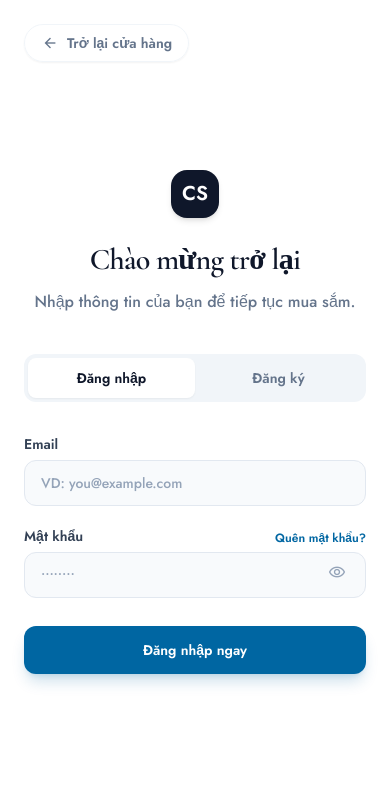
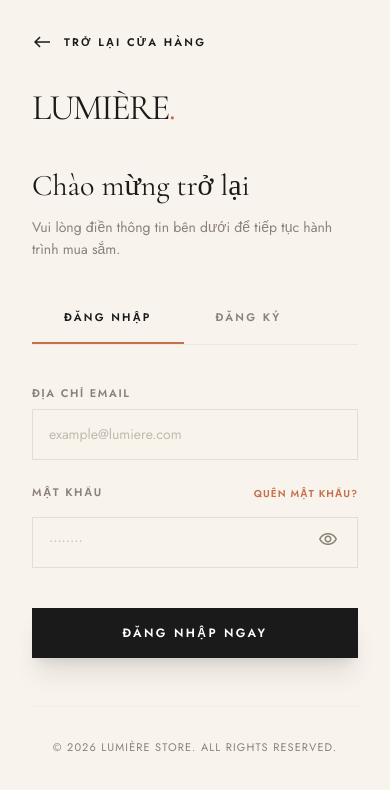
Before and after one commit to ToannLee204/clothing-store-fe, a React (Vite) app: page /auth in a window 390 px wide. Shown: the top 790 px of the page. Built offline with nearby package versions, Linux system fonts and the light colour scheme.

Commit message:
refactor: chỉnh sửa lại giao diện trang đăng nhập, đăng ký

```diff
--- a/src/components/auth/LoginForm.jsx
+++ b/src/components/auth/LoginForm.jsx
@@ -2,19 +2,19 @@ import { useState } from 'react';
 
 function EyeIcon({ hidden = false }) {
   return (
-    <span className="material-symbols-outlined text-[18px]">
+    <span className="material-symbols-outlined text-[20px]">
       {hidden ? 'visibility_off' : 'visibility'}
     </span>
   );
 }
 
 const inputBase =
-  'w-full rounded-xl border border-slate-200 bg-slate-50 px-4 py-3 text-sm text-slate-900 outline-none transition-all placeholder:text-slate-400 focus:bg-white focus:border-[#0066A2] focus:ring-2 focus:ring-[#0066A2]/20 font-medium';
-const labelBase = 'mb-1.5 block text-sm font-bold text-slate-700';
+  'w-full bg-lumiere-cream/30 border border-lumiere-gray/20 px-4 py-3.5 text-[14px] text-lumiere-charcoal outline-none transition-all placeholder:text-lumiere-gray/50 focus:border-lumiere-charcoal focus:bg-white';
+const labelBase = 'text-[11px] tracking-[0.15em] uppercase font-bold text-lumiere-gray mb-2 block';
 const formButtonBase =
-  'w-full rounded-xl bg-[#0066A2] px-5 py-3.5 text-sm font-bold text-white shadow-lg shadow-[#0066A2]/20 transition-all hover:bg-[#005587] hover:-translate-y-0.5';
+  'w-full bg-lumiere-charcoal text-white text-[12px] tracking-[0.2em] uppercase font-bold py-4 hover:bg-lumiere-terracotta transition-all shadow-xl shadow-lumiere-charcoal/10 active:scale-[0.98]';
 
-export default function LoginForm({ onSubmit, error }) {
+export default function LoginForm({ onSubmit }) {
   const [loginData, setLoginData] = useState({ email: '', matKhau: '' });
   const [showPassword, setShowPassword] = useState(false);
 
@@ -24,25 +24,25 @@ export default function LoginForm({ onSubmit, error }) {
   };
 
   return (
-    <form className="space-y-5 animate-fade-in" onSubmit={handleSubmit}>
+    <form className="space-y-6 animate-fade-in" onSubmit={handleSubmit}>
       <div>
-        <label className={labelBase}>Email</label>
+        <label className={labelBase}>Địa chỉ Email</label>
         <input
           className={inputBase}
           type="email"
           value={loginData.email}
           onChange={(e) => setLoginData({ ...loginData, email: e.target.value })}
-          placeholder="VD: you@example.com"
+          placeholder="example@lumiere.com"
           required
         />
       </div>
 
       <div>
-        <div className="flex justify-between items-end mb-1.5">
-          <label className="text-sm font-bold text-slate-700 block">Mật khẩu</label>
-          <a href="#" className="text-xs font-bold text-[#0066A2] hover:underline">
+        <div className="flex justify-between items-end mb-2">
+          <label className={labelBase}>Mật khẩu</label>
+          <button type="button" className="text-[10px] tracking-widest uppercase font-bold text-lumiere-terracotta hover:underline mb-2">
             Quên mật khẩu?
-          </a>
+          </button>
         </div>
         <div className="relative">
           <input
@@ -56,14 +56,14 @@ export default function LoginForm({ onSubmit, error }) {
           <button
             type="button"
             onClick={() => setShowPassword(!showPassword)}
-            className="absolute right-4 top-1/2 -translate-y-1/2 text-slate-400 hover:text-[#0066A2] transition-colors p-1"
+            className="absolute right-4 top-1/2 -translate-y-1/2 text-lumiere-gray hover:text-lumiere-charcoal transition-colors p-1"
           >
             <EyeIcon hidden={showPassword} />
           </button>
         </div>
       </div>
 
-      <div className="pt-2">
+      <div className="pt-4">
         <button type="submit" className={formButtonBase}>
           Đăng nhập ngay
         </button>
--- a/src/components/auth/RegisterForm.jsx
+++ b/src/components/auth/RegisterForm.jsx
@@ -2,19 +2,19 @@ import { useState } from 'react';
 
 function EyeIcon({ hidden = false }) {
   return (
-    <span className="material-symbols-outlined text-[18px]">
+    <span className="material-symbols-outlined text-[20px]">
       {hidden ? 'visibility_off' : 'visibility'}
     </span>
   );
 }
 
 const inputBase =
-  'w-full rounded-xl border border-slate-200 bg-slate-50 px-4 py-3 text-sm text-slate-900 outline-none transition-all placeholder:text-slate-400 focus:bg-white focus:border-[#0066A2] focus:ring-2 focus:ring-[#0066A2]/20 font-medium';
-const labelBase = 'mb-1.5 block text-sm font-bold text-slate-700';
+  'w-full bg-lumiere-cream/30 border border-lumiere-gray/20 px-4 py-3.5 text-[14px] text-lumiere-charcoal outline-none transition-all placeholder:text-lumiere-gray/50 focus:border-lumiere-charcoal focus:bg-white';
+const labelBase = 'text-[11px] tracking-[0.15em] uppercase font-bold text-lumiere-gray mb-2 block';
 const formButtonBase =
-  'w-full rounded-xl bg-[#0066A2] px-5 py-3.5 text-sm font-bold text-white shadow-lg shadow-[#0066A2]/20 transition-all hover:bg-[#005587] hover:-translate-y-0.5';
+  'w-full bg-lumiere-charcoal text-white text-[12px] tracking-[0.2em] uppercase font-bold py-4 hover:bg-lumiere-terracotta transition-all shadow-xl shadow-lumiere-charcoal/10 active:scale-[0.98]';
 
-export default function RegisterForm({ onSubmit, error }) {
+export default function RegisterForm({ onSubmit }) {
   const [regData, setRegData] = useState({
     hoTen: '',
     ngaySinh: '',
@@ -33,16 +33,16 @@ export default function RegisterForm({ onSubmit, error }) {
   };
 
   return (
-    <form className="space-y-5 animate-fade-in" onSubmit={handleSubmit}>
-      <div className="grid grid-cols-2 gap-4">
+    <form className="space-y-6 animate-fade-in" onSubmit={handleSubmit}>
+      <div className="grid grid-cols-1 sm:grid-cols-2 gap-6">
         <div>
-          <label className={labelBase}>Họ tên</label>
+          <label className={labelBase}>Họ và tên</label>
           <input
             className={inputBase}
             type="text"
             value={regData.hoTen}
             onChange={(e) => setRegData({ ...regData, hoTen: e.target.value })}
-            placeholder="Nguyễn Văn A"
+            placeholder="VD: Nguyễn Văn A"
             required
           />
         </div>
@@ -53,13 +53,13 @@ export default function RegisterForm({ onSubmit, error }) {
             type="tel"
             value={regData.soDienThoai}
             onChange={(e) => setRegData({ ...regData, soDienThoai: e.target.value })}
-            placeholder="0987654321"
+            placeholder="VD: 0912 345 678"
             required
           />
         </div>
       </div>
 
-      <div className="grid grid-cols-2 gap-4">
+      <div className="grid grid-cols-1 sm:grid-cols-2 gap-6">
         <div>
           <label className={labelBase}>Ngày sinh</label>
           <input
@@ -85,23 +85,23 @@ export default function RegisterForm({ onSubmit, error }) {
       </div>
 
       <div>
-        <label className={labelBase}>Email</label>
+        <label className={labelBase}>Địa chỉ Email</label>
         <input
           className={inputBase}
           type="email"
           value={regData.email}
           onChange={(e) => setRegData({ ...regData, email: e.target.value })}
-          placeholder="you@example.com"
+          placeholder="example@lumiere.com"
           required
         />
       </div>
 
-      <div className="grid grid-cols-2 gap-4">
+      <div className="grid grid-cols-1 sm:grid-cols-2 gap-6">
         <div>
           <label className={labelBase}>Mật khẩu</label>
           <div className="relative">
             <input
-              className={`${inputBase} pr-10`}
+              className={`${inputBase} pr-12`}
               type={showRegPassword ? 'text' : 'password'}
               value={regData.matKhau}
               onChange={(e) => setRegData({ ...regData, matKhau: e.target.value })}
@@ -111,7 +111,7 @@ export default function RegisterForm({ onSubmit, error }) {
             <button
               type="button"
               onClick={() => setShowRegPassword(!showRegPassword)}
-              className="absolute right-2 top-1/2 -translate-y-1/2 text-slate-400 hover:text-[#0066A2] p-1"
+              className="absolute right-4 top-1/2 -translate-y-1/2 text-lumiere-gray hover:text-lumiere-charcoal p-1"
             >
               <EyeIcon hidden={showRegPassword} />
             </button>
@@ -121,7 +121,7 @@ export default function RegisterForm({ onSubmit, error }) {
           <label className={labelBase}>Xác nhận</label>
           <div className="relative">
             <input
-              className={`${inputBase} pr-10`}
+              className={`${inputBase} pr-12`}
               type={showConfirmPassword ? 'text' : 'password'}
               value={confirmPassword}
               onChange={(e) => setConfirmPassword(e.target.value)}
@@ -131,7 +131,7 @@ export default function RegisterForm({ onSubmit, error }) {
             <button
               type="button"
               onClick={() => setShowConfirmPassword(!showConfirmPassword)}
-              className="absolute right-2 top-1/2 -translate-y-1/2 text-slate-400 hover:text-[#0066A2] p-1"
+              className="absolute right-4 top-1/2 -translate-y-1/2 text-lumiere-gray hover:text-lumiere-charcoal p-1"
             >
               <EyeIcon hidden={showConfirmPassword} />
             </button>
@@ -139,9 +139,9 @@ export default function RegisterForm({ onSubmit, error }) {
         </div>
       </div>
 
-      <div className="pt-2">
+      <div className="pt-4">
         <button type="submit" className={formButtonBase}>
-          Tạo tài khoản
+          Tạo tài khoản mới
         </button>
       </div>
     </form>
--- a/src/pages/AuthPage.jsx
+++ b/src/pages/AuthPage.jsx
@@ -128,14 +128,6 @@ export default function AuthPage() {
             mergeFailed: mergeResult.mergeFailed,
           });
 
-          alert(
-            mergeResult.mergeFailed
-              ? 'Đăng nhập thành công, nhưng chưa thể đồng bộ giỏ hàng tạm.'
-              : mergeResult.guestCount > 0
-                ? 'Đăng nhập thành công! Giỏ hàng tạm đã được đồng bộ.'
-                : 'Đăng nhập thành công!'
-          );
-
           const role = user && user.role ? user.role.toUpperCase() : '';
           if (role.includes('ADMIN')) navigate('/admin');
           else navigate('/');
@@ -160,7 +152,7 @@ export default function AuthPage() {
       const response = await fetch(`${API_BASE_URL}/register`, {
         method: 'POST',
         headers: { 'Content-Type': 'application/json' },
-        body: JSON.stringify({ fullName: regData.hoTen, email: regData.email, password: regData.matKhau }),
+        body: JSON.stringify({ hoTen: regData.hoTen, email: regData.email, password: regData.matKhau, ngaySinh: regData.ngaySinh, gioiTinh: regData.gioiTinh, soDienThoai: regData.soDienThoai }),
       });
       const textData = await response.text();
       let res;
@@ -171,7 +163,7 @@ export default function AuthPage() {
       }
 
       if (response.ok) {
-        alert('Đăng ký thành công, vui lòng đăng nhập!');
+        alert('Đăng ký thành công, vui lòng kiểm tra email để xác thực!');
         setIsLogin(true);
       } else {
         const errData = res.data || res;
@@ -187,72 +179,77 @@ export default function AuthPage() {
   };
 
   return (
-    <div className="min-h-screen bg-white text-slate-900 font-sans flex">
+    <div className="min-h-screen bg-lumiere-cream flex">
       {/* Nút Back về Home */}
-      <div className="absolute top-6 left-6 z-50">
+      <div className="absolute top-8 left-8 z-50">
         <Link
           to="/"
-          className="flex items-center gap-2 text-sm font-bold text-slate-500 hover:text-[#0066A2] transition-colors bg-white/80 backdrop-blur px-4 py-2 rounded-full shadow-sm border border-slate-100"
+          className="group flex items-center gap-3 text-[11px] tracking-[0.2em] uppercase font-bold text-lumiere-charcoal hover:text-lumiere-terracotta transition-all"
         >
-          <span className="material-symbols-outlined text-[18px]">arrow_back</span>
+          <span className="material-symbols-outlined text-[20px] transition-transform group-hover:-translate-x-1">west</span>
           Trở lại cửa hàng
         </Link>
       </div>
 
-      {/* CỘT TRÁI: HÌNH ẢNH */}
-      <div className="hidden lg:flex w-1/2 relative bg-slate-950 items-end justify-start p-12">
+      {/* CỘT TRÁI: HÌNH ẢNH (Premium Sidebar) */}
+      <div className="hidden lg:flex w-2/5 relative bg-lumiere-charcoal items-end justify-start p-16 overflow-hidden">
         <div className="absolute inset-0">
           <img
-            src="https://lh3.googleusercontent.com/aida-public/AB6AXuCNXzF9oiSuQAE-88sBApihNmVDa1IHGI_KMHRKsUCzuQTLqfAAYfEs_DHdDyjrYilOlso32UyhLXz6G5Qbfegii9eZlV1x16QJ6oFpYe5NtIaI1icwIu60z_vehxMn5Nz8klxJRxx2f9ICHHUaapNoDr_vXYZbxDt2f0TS6VzhyP2AdvdI2TEBKEW8F-YOxP1hs4tFAIYACY3wFgfP-pgaFS0sknhPiTxadSca98KBvmH10wyyTb9f3_KpkTFgFKdXYl6Aj0dDOM"
-            alt="Fashion Editorial"
-            className="h-full w-full object-cover opacity-60"
+            src="https://images.unsplash.com/photo-1490481651871-ab68de25d43d?q=80&w=2070&auto=format&fit=crop"
+            alt="LUMIÈRE Fashion"
+            className="h-full w-full object-cover opacity-60 grayscale hover:grayscale-0 transition-all duration-1000"
           />
-          <div className="absolute inset-0 bg-gradient-to-t from-slate-950/90 via-slate-950/20 to-transparent" />
+          <div className="absolute inset-0 bg-gradient-to-t from-lumiere-charcoal via-lumiere-charcoal/20 to-transparent" />
         </div>
 
-        <div className="relative z-10 max-w-lg text-white">
-          <div className="inline-flex items-center gap-2 rounded-full border border-white/20 bg-white/10 px-3 py-1.5 text-xs font-bold uppercase tracking-widest backdrop-blur mb-6">
-            <span className="material-symbols-outlined text-[14px]">auto_awesome</span>
-            Clothing Store 2026
+        <div className="relative z-10 max-w-md animate-slide-up">
+          <div className="serif text-white text-[120px] leading-none mb-8 opacity-10 select-none pointer-events-none absolute -top-32 -left-10">L</div>
+          <div className="inline-flex items-center gap-2 rounded-full border border-white/20 bg-white/5 px-4 py-2 text-[10px] font-bold uppercase tracking-[0.2em] text-white backdrop-blur-md mb-8">
+            <span className="w-1.5 h-1.5 rounded-full bg-lumiere-terracotta animate-pulse"></span>
+            LUMIÈRE COLLECTION 2026
           </div>
-          <h1 className="text-5xl font-black tracking-tight leading-[1.1] mb-6">
-            Định hình<br />phong cách của bạn.
+          <h1 className="serif text-5xl text-white leading-tight mb-6">
+            Khám phá tinh hoa<br />phong cách.
           </h1>
-          <p className="text-slate-300 text-lg font-medium leading-relaxed">
-            Đăng nhập để trải nghiệm mua sắm cá nhân hóa, lưu giữ giỏ hàng và nhận vô vàn ưu đãi đặc quyền từ Clothing Store.
+          <p className="text-white/60 text-sm font-medium leading-relaxed tracking-wide">
+            Đăng nhập để trải nghiệm đặc quyền dành riêng cho thành viên của LUMIÈRE, nhận thông tin về các bộ sưu tập giới hạn sớm nhất.
           </p>
         </div>
       </div>
 
-      {/* CỘT PHẢI: FORM */}
-      <div className="w-full lg:w-1/2 flex items-center justify-center p-6 sm:p-12">
-        <div className="w-full max-w-md">
+      {/* CỘT PHẢI: FORM (Minimalist Form) */}
+      <div className="w-full lg:w-3/5 flex items-center justify-center p-8 sm:p-20 relative">
+        <div className="absolute top-12 right-12 serif text-[14px] text-lumiere-charcoal/40 hidden md:block">
+          EST. 2026 — PREMIUM QUALITY
+        </div>
+
+        <div className="w-full max-w-xl">
           {/* Header Form */}
-          <div className="mb-10 text-center lg:text-left">
-            <div className="inline-flex h-12 w-12 items-center justify-center rounded-2xl bg-slate-900 text-white font-black text-xl mb-6 shadow-md">
-              CS
-            </div>
-            <h2 className="text-3xl font-black text-slate-900 tracking-tight">
-              {isLogin ? 'Chào mừng trở lại' : 'Tạo tài khoản mới'}
+          <div className="mb-12">
+            <Link to="/" className="serif text-4xl text-lumiere-charcoal mb-10 block tracking-tighter">
+              LUMIÈRE<span className="text-lumiere-terracotta">.</span>
+            </Link>
+            <h2 className="serif text-3xl text-lumiere-charcoal mb-3">
+              {isLogin ? 'Chào mừng trở lại' : 'Tạo hành trình mới'}
             </h2>
-            <p className="mt-3 text-slate-500 font-medium">
+            <p className="text-lumiere-gray text-[14px] leading-relaxed">
               {isLogin
-                ? 'Nhập thông tin của bạn để tiếp tục mua sắm.'
-                : 'Tham gia cùng chúng tôi để nhận nhiều ưu đãi hấp dẫn.'}
+                ? 'Vui lòng điền thông tin bên dưới để tiếp tục hành trình mua sắm.'
+                : 'Tham gia cùng cộng đồng LUMIÈRE để nhận nhiều ưu đãi độc quyền.'}
             </p>
           </div>
 
-          {/* Nút Tab Chuyển đổi */}
-          <div className="flex p-1 bg-slate-100 rounded-xl mb-8">
+          {/* Nút Tab Chuyển đổi (Premium Tabs) */}
+          <div className="flex border-b border-lumiere-gray/10 mb-10">
             <button
-              onClick={() => setIsLogin(true)}
-              className={`flex-1 py-2.5 text-sm font-bold rounded-lg transition-all ${isLogin ? 'bg-white text-slate-900 shadow-sm' : 'text-slate-500 hover:text-slate-700'}`}
+              onClick={() => { setIsLogin(true); setError(''); }}
+              className={`pb-4 px-8 text-[11px] tracking-[0.2em] uppercase font-bold transition-all border-b-2 ${isLogin ? 'border-lumiere-terracotta text-lumiere-charcoal' : 'border-transparent text-lumiere-gray hover:text-lumiere-charcoal'}`}
             >
               Đăng nhập
             </button>
             <button
-              onClick={() => setIsLogin(false)}
-              className={`flex-1 py-2.5 text-sm font-bold rounded-lg transition-all ${!isLogin ? 'bg-white text-slate-900 shadow-sm' : 'text-slate-500 hover:text-slate-700'}`}
+              onClick={() => { setIsLogin(false); setError(''); }}
+              className={`pb-4 px-8 text-[11px] tracking-[0.2em] uppercase font-bold transition-all border-b-2 ${!isLogin ? 'border-lumiere-terracotta text-lumiere-charcoal' : 'border-transparent text-lumiere-gray hover:text-lumiere-charcoal'}`}
             >
               Đăng ký
             </button>
@@ -260,18 +257,26 @@ export default function AuthPage() {
 
           {/* Thông báo Lỗi */}
           {error && (
-            <div className="mb-6 rounded-xl border border-red-200 bg-red-50 p-4 flex items-start gap-3 text-red-600">
-              <span className="material-symbols-outlined shrink-0 text-[20px]">error</span>
-              <p className="text-sm font-medium pt-0.5">{error}</p>
+            <div className="mb-8 p-4 bg-rose-50 border border-rose-100 flex items-start gap-4 animate-shake">
+              <span className="material-symbols-outlined text-rose-500 mt-0.5">error</span>
+              <p className="text-[13px] text-rose-600 serif italic font-medium">{error}</p>
             </div>
           )}
 
           {/* FORM */}
-          {isLogin ? (
-            <LoginForm onSubmit={handleLogin} error={error} />
-          ) : (
-            <RegisterForm onSubmit={handleRegister} error={error} />
-          )}
+          <div className="animate-fade-in">
+            {isLogin ? (
+              <LoginForm onSubmit={handleLogin} />
+            ) : (
+              <RegisterForm onSubmit={handleRegister} />
+            )}
+          </div>
+
+          <div className="mt-12 pt-8 border-t border-lumiere-gray/5 text-center lg:text-left">
+             <p className="text-[11px] text-lumiere-gray leading-relaxed uppercase tracking-widest">
+                © 2026 LUMIÈRE STORE. ALL RIGHTS RESERVED.
+             </p>
+          </div>
         </div>
       </div>
     </div>
```
